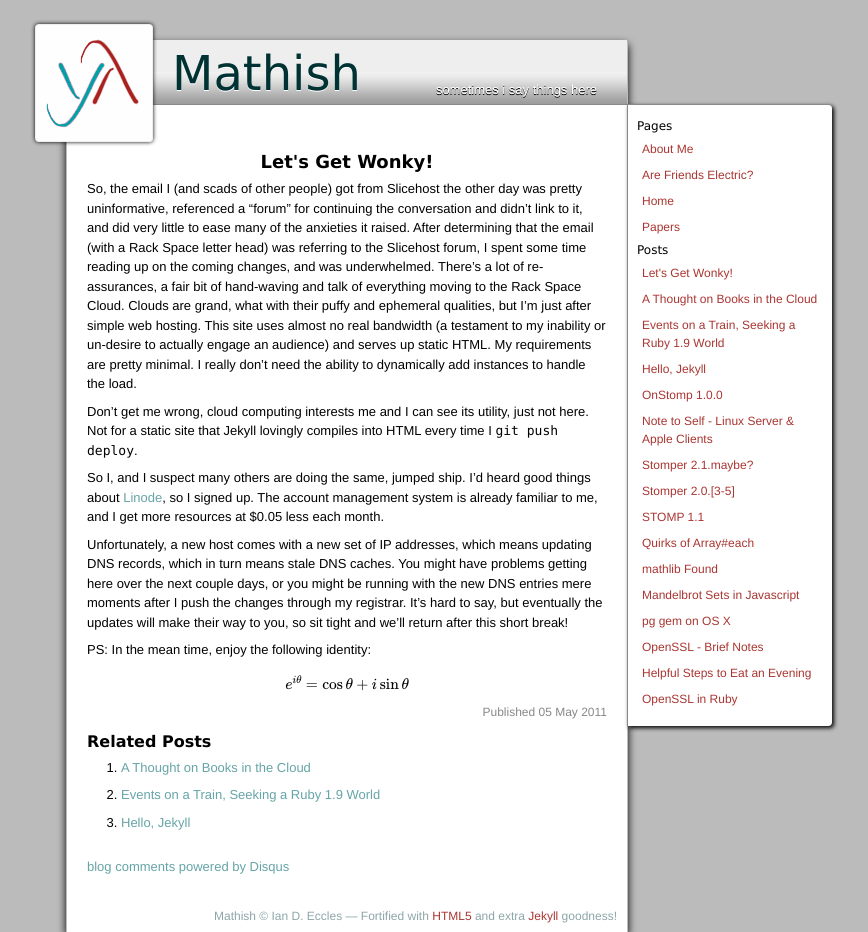
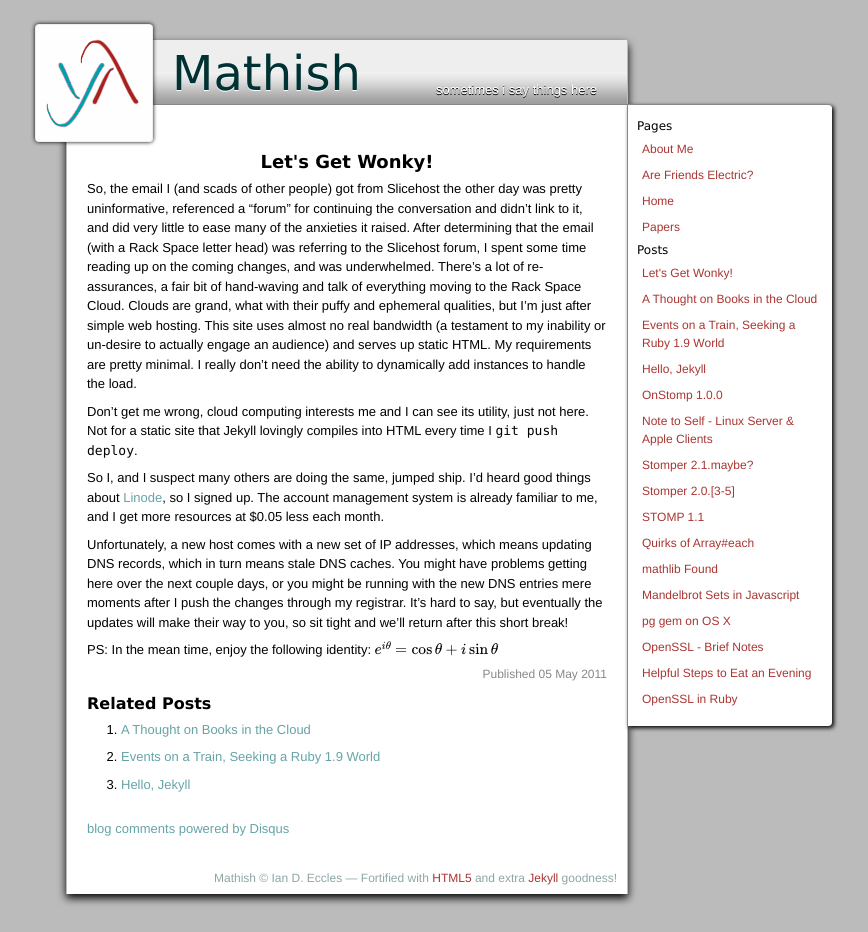
Before and after one commit to iande/mathish.com, a Jekyll site: the page built from _posts/2011-05-05-lets-get-wonky.md, in a window 1280 px wide. Shown: the whole page, without its empty margins (293-1161 px from the left). Built offline with Jekyll 4.4.1, drawn with Linux system fonts in a browser that asks for light colours; formulas are drawn with MathJax 3; comment, search, counter and statistics services are not loaded.

```diff
--- a/_posts/2011-05-05-lets-get-wonky.md
+++ b/_posts/2011-05-05-lets-get-wonky.md
@@ -31,8 +31,4 @@ with the new DNS entries mere moments after I push the changes through my
 registrar.  It's hard to say, but eventually the updates will make their
 way to you, so sit tight and we'll return after this short break!
 
-PS: In the mean time, enjoy the following identity:
-
-{% math %}
-  e^{i\theta} = \cos\theta + i\sin\theta
-{% endmath %}
+PS: In the mean time, enjoy the following identity: {% m %}e^{i\theta} = \cos\theta + i\sin\theta{% em %}
```
